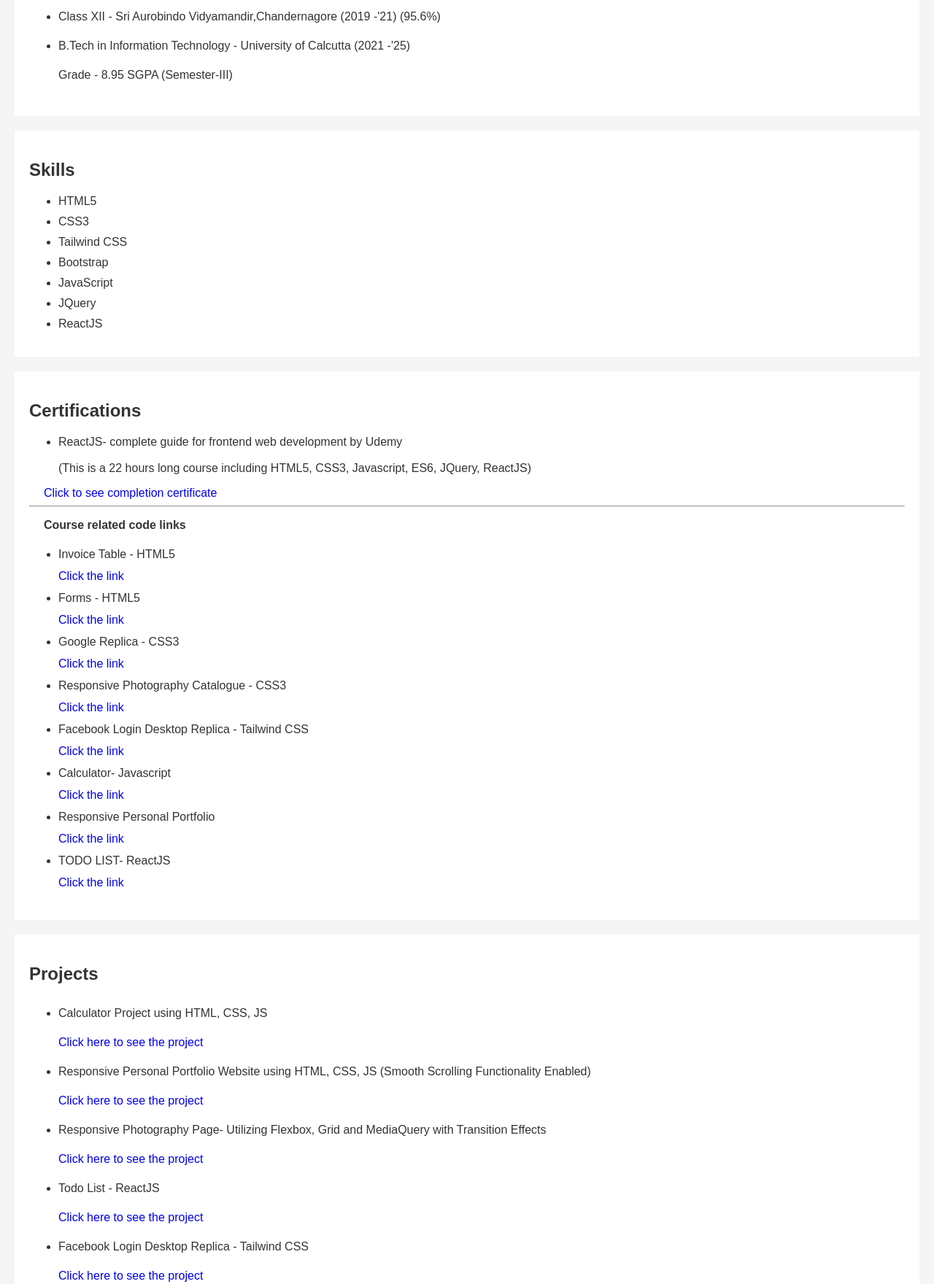
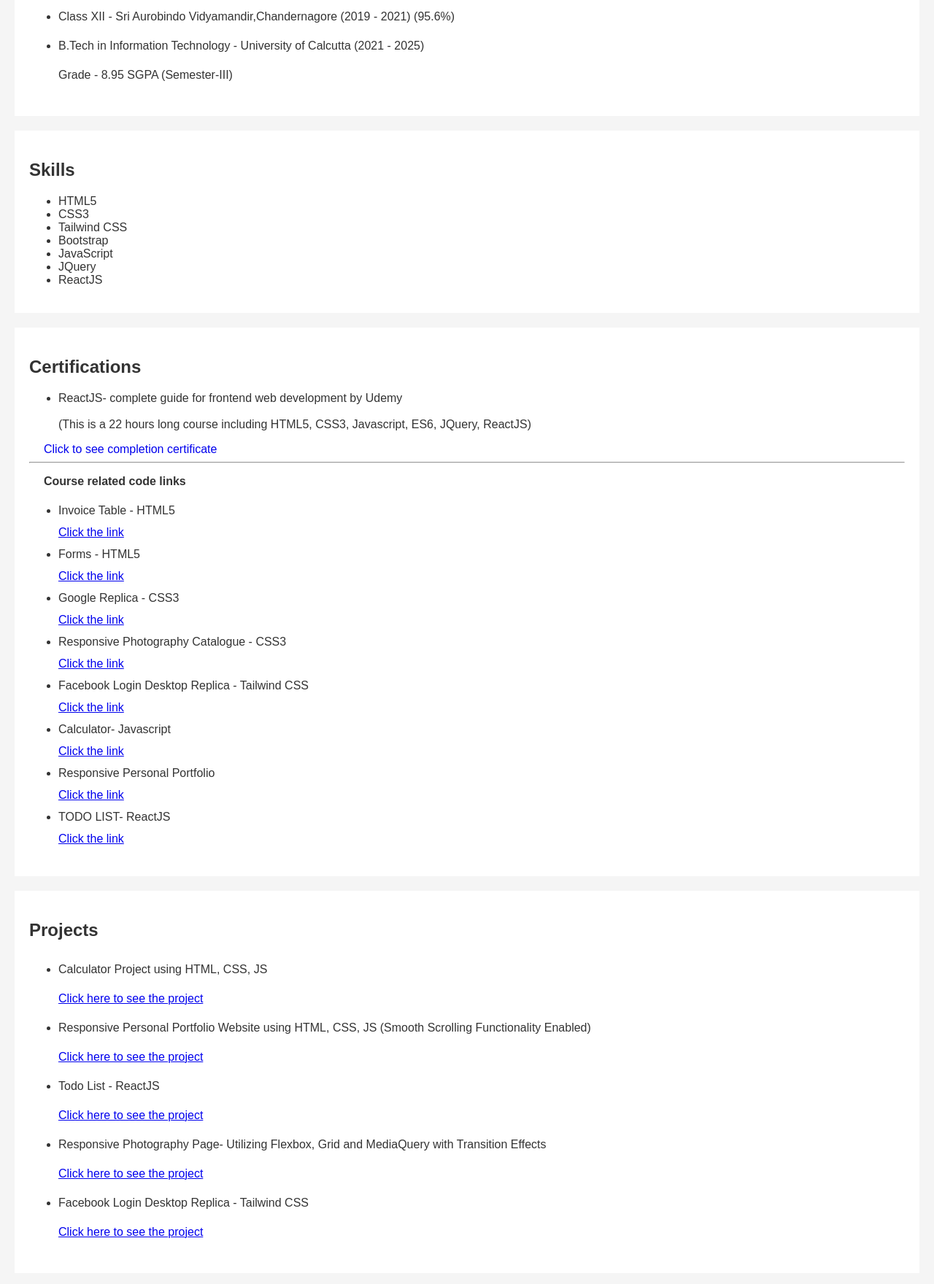
Before and after one commit to aritra0609/Responsive-personal-portfolio-website, a plain HTML site: page index.html in a window 1280 px wide. Shown: the part 527-2287 px from the top of the page at 73% size. Drawn offline with Linux system fonts and the light colour scheme; files whose address does not match are found by name.

Commit message:
Update index.html

```diff
--- a/index.html
+++ b/index.html
@@ -39,8 +39,8 @@
   <div class="content" id="about">
     <h2>Education</h2>
     <ul style="font-size: medium; line-height: 40px;">
-        <li>Class XII - Sri Aurobindo Vidyamandir,Chandernagore (2019 -'21) (95.6%)</li>
-        <li>B.Tech in Information Technology - University of Calcutta (2021 -'25)<br>
+        <li>Class XII - Sri Aurobindo Vidyamandir,Chandernagore (2019 - 2021) (95.6%)</li>
+        <li>B.Tech in Information Technology - University of Calcutta (2021 - 2025)<br>
             Grade - 8.95 SGPA (Semester-III)</li>
     </ul>
   </div>
@@ -48,12 +48,12 @@
   <div class="content" id="skills">
     <h2>Skills</h2>
     <ul >
-      <li style="margin-bottom: 10px;">HTML5</li>
-      <li style="margin-bottom: 10px;">CSS3</li>
-      <li style="margin-bottom: 10px;">Tailwind CSS</li>
-      <li style="margin-bottom: 10px;">Bootstrap</li>
-      <li style="margin-bottom: 10px;">JavaScript</li>
-      <li style="margin-bottom: 10px;">JQuery</li>
+      <li >HTML5</li>
+      <li >CSS3</li>
+      <li >Tailwind CSS</li>
+      <li >Bootstrap</li>
+      <li >JavaScript</li>
+      <li >JQuery</li>
       <li>ReactJS</li>
     </ul>
   </div>
@@ -69,38 +69,39 @@
     <p style="font-weight: bold; margin-left: 20px;">Course related code links</p>
     <ul style="line-height: 30px;">
       <li >Invoice Table - HTML5</li>
-      <a style="text-decoration: none;"  href="https://github.com/aritra0609/ReactJS-Udemy-course-project-invoice-table" alt="invoice-table">Click the link</a>
+      <a   href="https://github.com/aritra0609/ReactJS-Udemy-course-project-invoice-table" alt="invoice-table">Click the link</a>
       <li >Forms - HTML5</li>
-      <a style="text-decoration: none; "  href="https://github.com/aritra0609/ReactJS-Udemy-course-project-forms" alt="forms">Click the link</a>
+      <a   href="https://github.com/aritra0609/ReactJS-Udemy-course-project-forms" alt="forms">Click the link</a>
       <li >Google Replica - CSS3</li>
-      <a style="text-decoration: none;"  href="https://github.com/aritra0609/ReactJS-udemy-project-googleReplica" alt="google-replica">Click the link</a>
+      <a   href="https://github.com/aritra0609/ReactJS-udemy-project-googleReplica" alt="google-replica">Click the link</a>
       <li>Responsive Photography Catalogue - CSS3</li>
-      <a style="text-decoration: none; "  href="https://github.com/aritra0609/Animated-photography-front-page" alt="photogtaphy">Click the link</a>
+      <a   href="https://github.com/aritra0609/Animated-photography-front-page" alt="photogtaphy">Click the link</a>
       <li >Facebook Login Desktop Replica - Tailwind CSS</li>
-      <a style="text-decoration: none;"  href="https://github.com/aritra0609/aritra0609-Facebook-Desktop-Login-Tailwind-CSS-" alt="tailwind-css">Click the link</a>
+      <a  href="https://github.com/aritra0609/aritra0609-Facebook-Desktop-Login-Tailwind-CSS-" alt="tailwind-css">Click the link</a>
       <li>Calculator- Javascript</li>
-      <a style="text-decoration: none;"  href="https://github.com/aritra0609/Aritra-s-Calculator-using-HTML-CSS-JS" alt="calculator">Click the link</a>
+      <a  href="https://github.com/aritra0609/Aritra-s-Calculator-using-HTML-CSS-JS" alt="calculator">Click the link</a>
       <li >Responsive Personal Portfolio</li>
-      <a style="text-decoration: none;"  href="https://github.com/aritra0609/Responsive-personal-portfolio-website" alt="portfolio">Click the link</a>
+      <a  href="https://github.com/aritra0609/Responsive-personal-portfolio-website" alt="portfolio">Click the link</a>
       <li >TODO LIST- ReactJS</li>
-      <a style="text-decoration: none;"  href="https://github.com/aritra0609/TodoList-ReactJS" alt="todo">Click the link</a>
+      <a  href="https://github.com/aritra0609/TodoList-ReactJS" alt="todo">Click the link</a>
 
       </ul>
   </div>
-  <div class="content" id="project">
+  <div class="content">
     <h2>Projects</h2>
     <ul style="font-size: medium; line-height: 40px;">
         <li>Calculator Project using HTML, CSS, JS</li>
-        <a style="text-decoration: none;" href="https://aritra0609.github.io/Aritra-s-Calculator-using-HTML-CSS-JS/" alt="calculator">Click here to see the project</a>
+        <a  href="https://aritra0609.github.io/Aritra-s-Calculator-using-HTML-CSS-JS/" alt="calculator">Click here to see the project</a>
         <li>Responsive Personal Portfolio Website using HTML, CSS, JS (Smooth Scrolling Functionality Enabled)</li>
-        <a style="text-decoration: none;" href="https://aritra-personalportfolio-web.netlify.app/" alt="portfolio">Click here to see the project</a>
-       <li> Responsive Photography Page- Utilizing Flexbox, Grid and MediaQuery with Transition Effects</li>
-        <a style="text-decoration: none;" href="https://aritra0609.github.io/Animated-photography-front-page/" alt="photography-page">Click here to see the project</a>
+        <a  href="https://aritra-personalportfolio-web.netlify.app/" alt="portfolio">Click here to see the project</a>
         <li>Todo List - ReactJS</li>
-        <a style="text-decoration: none;" href="https://aritra-todo-list-react.netlify.app/" alt="todo">Click here to see the project</a>
+        <a  href="https://aritra-todo-list-react.netlify.app/" alt="todo">Click here to see the project</a>
+
+        <li> Responsive Photography Page- Utilizing Flexbox, Grid and MediaQuery with Transition Effects</li>
+        <a  href="https://aritra0609.github.io/Animated-photography-front-page/" alt="photography-page">Click here to see the project</a>
         <li>Facebook Login Desktop Replica - Tailwind CSS</li>
-        <a style="text-decoration: none;" href="https://aritra-fb-login-desktop-replica.netlify.app/" alt="photography-page">Click here to see the project</a>
-
+        <a  href="https://aritra-fb-login-desktop-replica.netlify.app/" alt="photography-page">Click here to see the project</a>
+        <ul/>
    </div>
   <div class="content" id="contact">
     <h2>Contact Me</h2>
@@ -116,8 +117,8 @@
     </form>
     <div class="imp-link">
       <ul>
-        <li><a href="https://github.com/aritra0609" alt="Github">Github</a></li>
-        <li><a href="https://www.linkedin.com/in/aritra-ganguly-5a210b224/" alt="LinkedIn">LinkedIn</a></li>
+        <li><a style="color: blueviolet;" href="https://github.com/aritra0609" alt="Github">Github</a></li>
+        <li><a style="color: blueviolet;" href="https://www.linkedin.com/in/aritra-ganguly-5a210b224/" alt="LinkedIn">LinkedIn</a></li>
       </ul>
   </div>
     <p>Contact: 9433336391</p>
```
